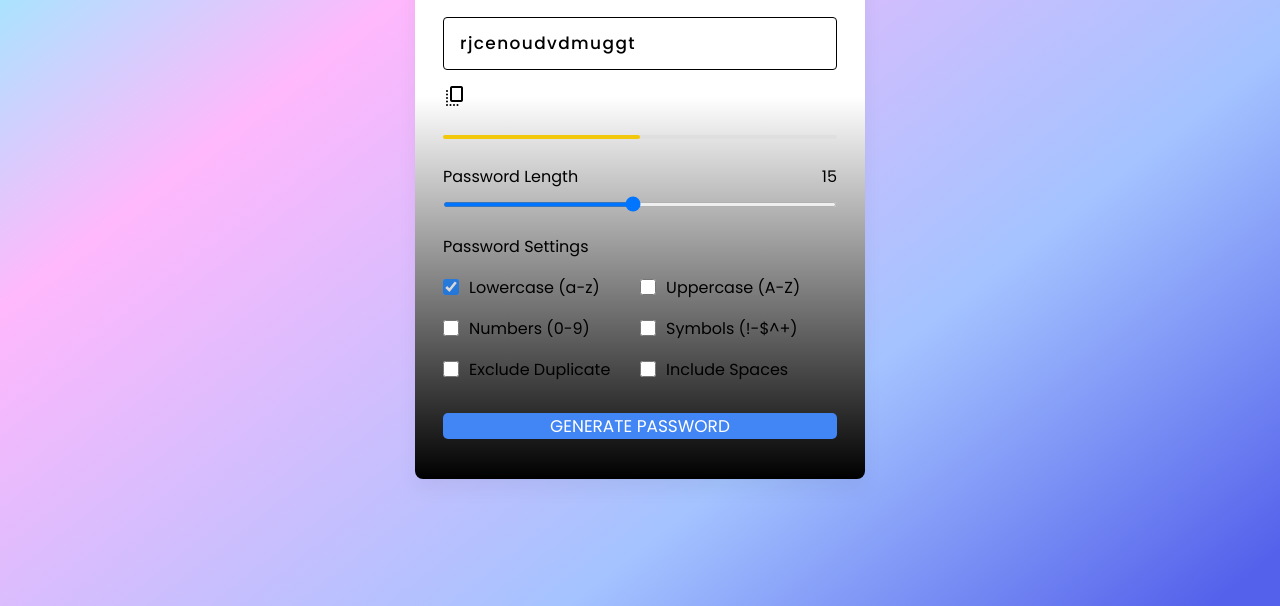
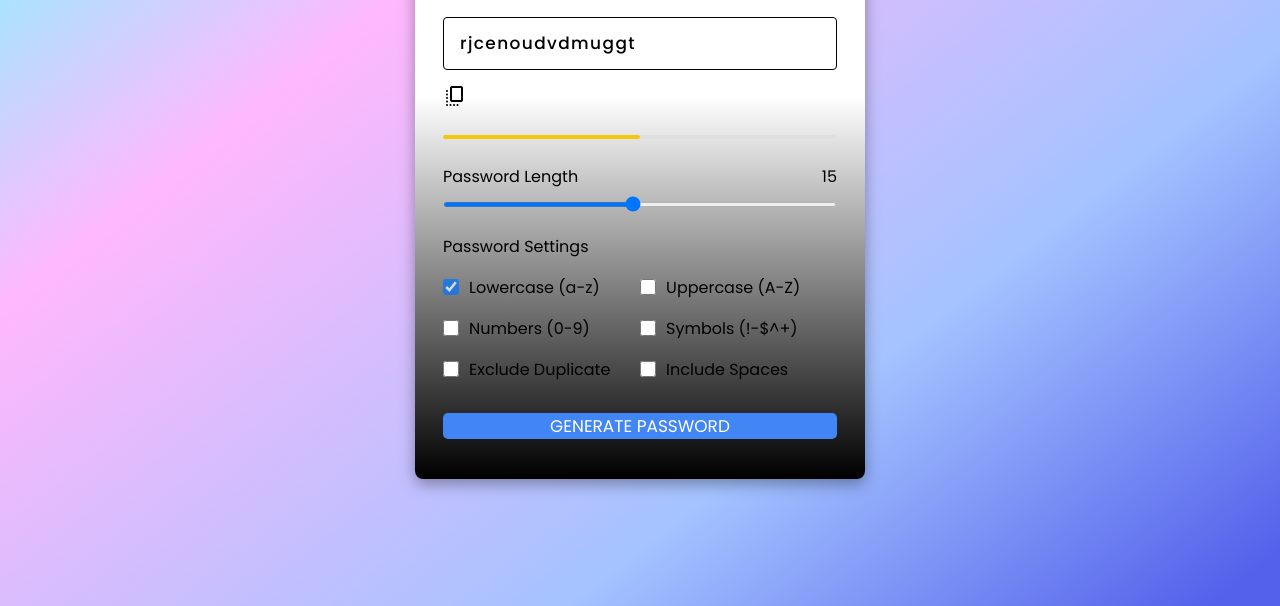
Before and after one commit to SamuelMilla/Radom-Password-Generator, a plain HTML site: page index.html in a window 1280 px wide. Shown: the part 194-800 px from the top of the page. Drawn offline with nearby package versions, Linux system fonts and the light colour scheme.

Commit message:
Update style.css

```diff
--- a/style.css
+++ b/style.css
@@ -21,8 +21,9 @@ body {
     background: rgb(0,0,0);
     background: linear-gradient(0deg, rgba(0,0,0,1) 0%, rgba(255,255,255,1) 70%, rgba(255,255,255,1) 100%, rgba(0,0,0,1) 100%);
     border-radius: 8px;
-    box-shadow: 0 10px 20px rgba(0,0,0,0.05);
+    box-shadow: rgba(0, 0, 0, 0.35) 0px 5px 15px;
 }
+
 
 .container h2 {
     font-weight: 600;
```
